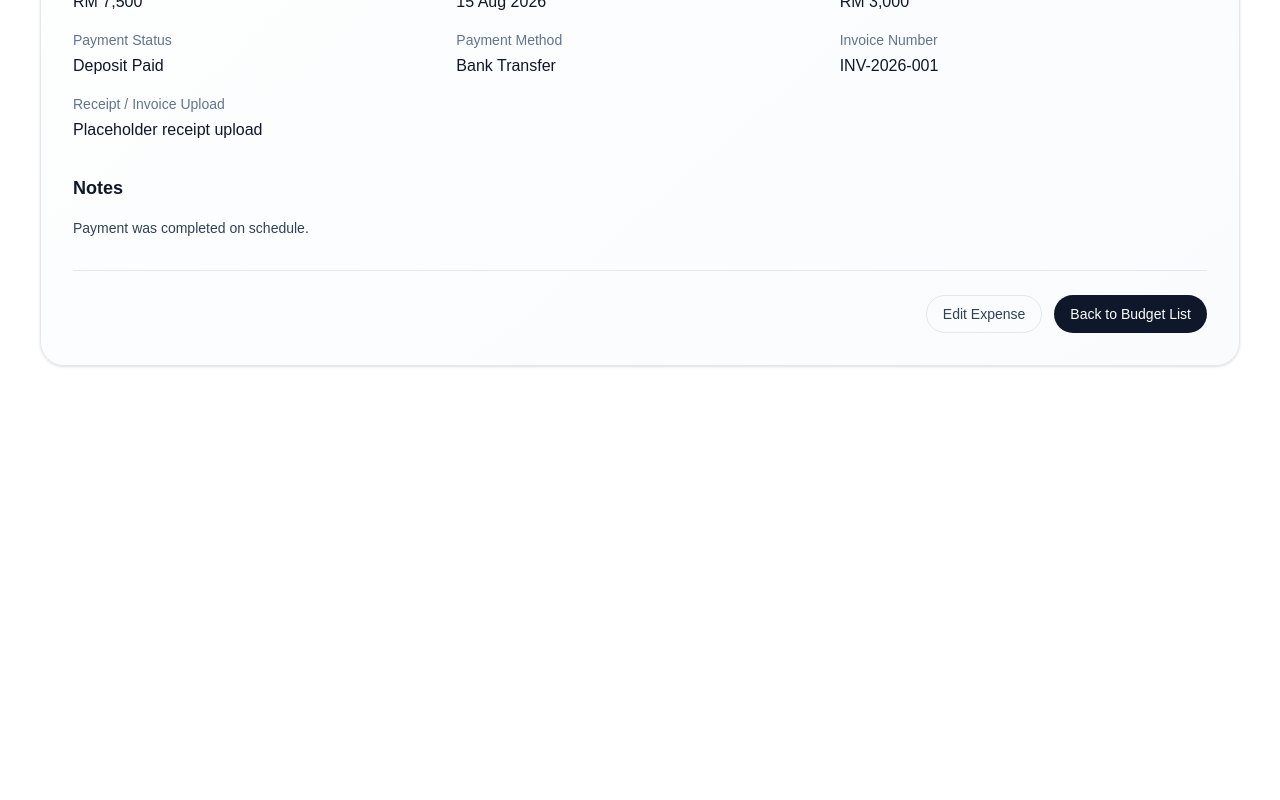
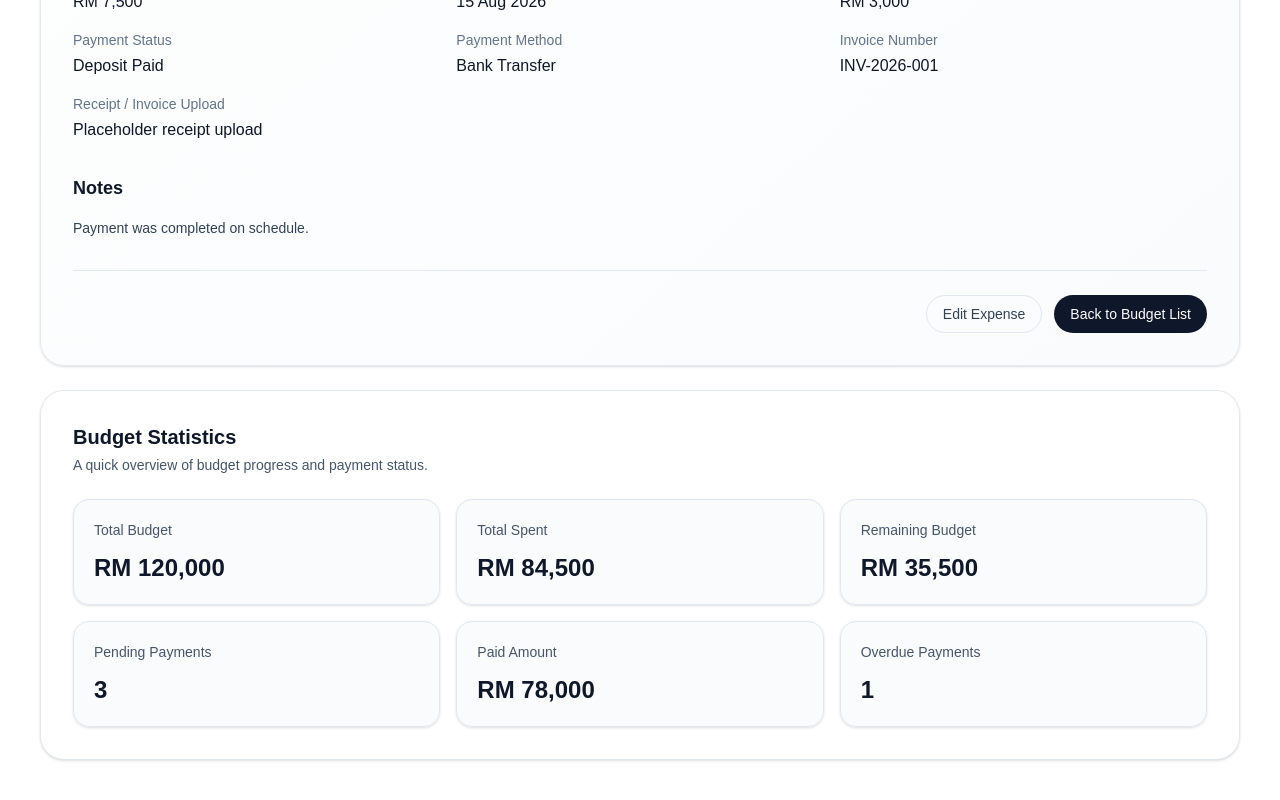
Before and after one commit to RCEventPlanner/WeddingPlanningOS, a Next.js app: page /budget in a window 1280 px wide. Shown: the part 2706-3506 px from the top of the page. Before the commit the page ends 3112 px from the top, so only its background shows below. Built offline with nearby package versions, Linux system fonts and the light colour scheme.

Commit message:
Complete budget management foundation

```diff
--- a/app/budget/page.tsx
+++ b/app/budget/page.tsx
@@ -3,6 +3,7 @@ import { BudgetFilter } from "../../components/BudgetFilter";
 import { BudgetForm } from "../../components/BudgetForm";
 import { BudgetOverview } from "../../components/BudgetOverview";
 import { BudgetSearchBar } from "../../components/BudgetSearchBar";
+import { BudgetStatistics } from "../../components/BudgetStatistics";
 import { BudgetTable } from "../../components/BudgetTable";
 
 export default function BudgetPage() {
@@ -34,6 +35,7 @@ export default function BudgetPage() {
 
       <BudgetForm />
       <BudgetDetailCard />
+      <BudgetStatistics />
     </div>
   );
 }
--- /dev/null
+++ b/components/BudgetStatistics.tsx
@@ -0,0 +1,49 @@
+type BudgetStatisticsProps = {
+  totalBudget?: string;
+  totalSpent?: string;
+  remainingBudget?: string;
+  pendingPayments?: string;
+  paidAmount?: string;
+  overduePayments?: string;
+};
+
+export function BudgetStatistics({
+  totalBudget = "RM 120,000",
+  totalSpent = "RM 84,500",
+  remainingBudget = "RM 35,500",
+  pendingPayments = "3",
+  paidAmount = "RM 78,000",
+  overduePayments = "1",
+}: BudgetStatisticsProps) {
+  const items = [
+    { label: "Total Budget", value: totalBudget },
+    { label: "Total Spent", value: totalSpent },
+    { label: "Remaining Budget", value: remainingBudget },
+    { label: "Pending Payments", value: pendingPayments },
+    { label: "Paid Amount", value: paidAmount },
+    { label: "Overdue Payments", value: overduePayments },
+  ];
+
+  return (
+    <section className="mt-6 rounded-3xl border border-slate-200 bg-white p-6 shadow-sm sm:p-8">
+      <div className="mb-6">
+        <h2 className="text-xl font-semibold text-slate-900">Budget Statistics</h2>
+        <p className="mt-1 text-sm text-slate-600">
+          A quick overview of budget progress and payment status.
+        </p>
+      </div>
+
+      <div className="grid gap-4 md:grid-cols-2 xl:grid-cols-3">
+        {items.map((item) => (
+          <div
+            key={item.label}
+            className="rounded-2xl border border-slate-200 bg-slate-50/70 p-5 shadow-sm transition hover:shadow-md"
+          >
+            <p className="text-sm font-medium text-slate-600">{item.label}</p>
+            <p className="mt-3 text-2xl font-semibold text-slate-900">{item.value}</p>
+          </div>
+        ))}
+      </div>
+    </section>
+  );
+}
```
